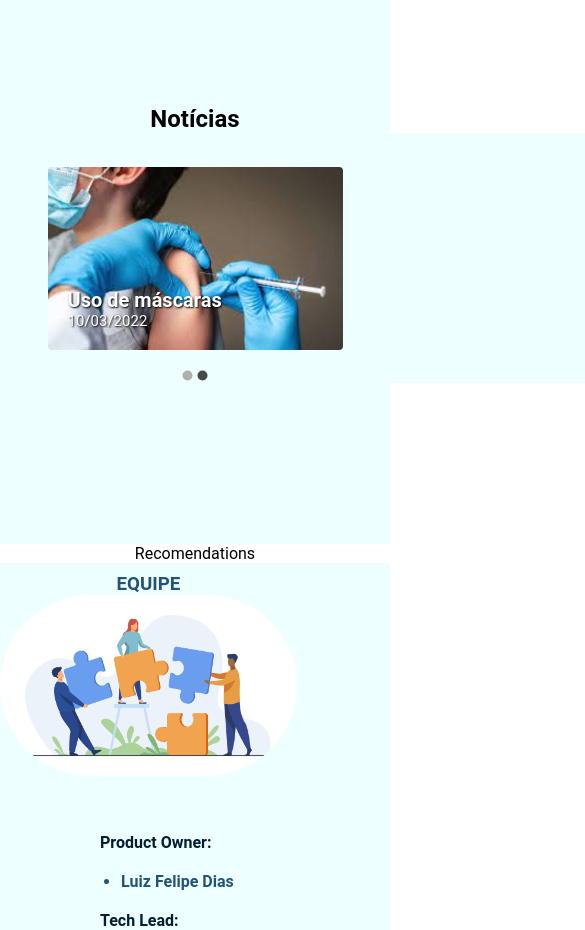
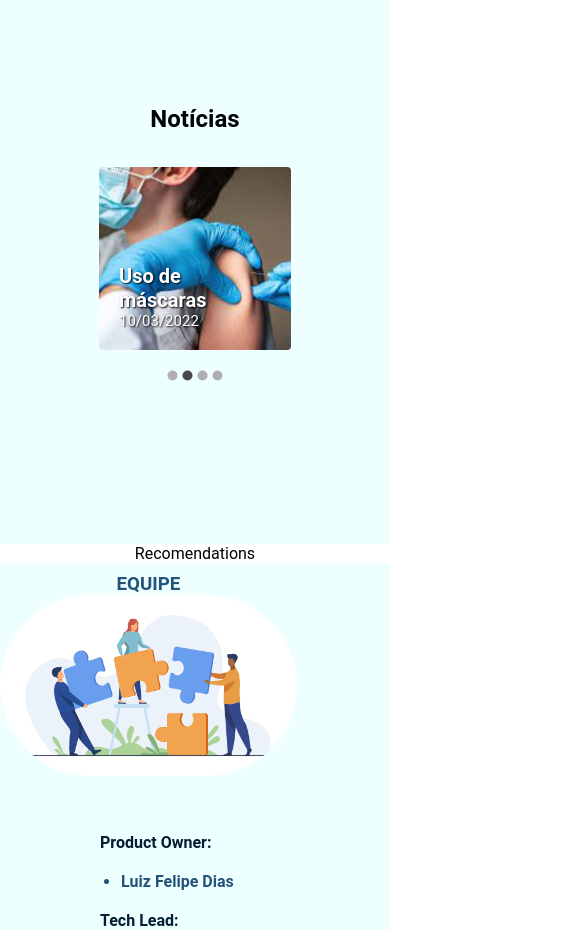
Before and after one commit to lufelipe12/isaude-app, a React (Create React App) app: page / in a window 390 px wide. Shown: the part 900-1830 px from the top of the page, 585 px wide, since content can reach past the window. Built offline with nearby package versions, Linux system fonts and the light colour scheme.

Commit message:
fix: Carousel is working now for mobile

```diff
--- a/src/components/NewsCarousel/index.jsx
+++ b/src/components/NewsCarousel/index.jsx
@@ -4,6 +4,7 @@ import { ContainerCarousel } from "./styles"
 import covid from "../../assets/covid.jpeg"
 import vaccine from "../../assets/vacinação.jpeg"
 import tranmition from "../../assets/transmissão.jpeg"
+import { useState } from "react"
 
 export const NewsCarousel = () =>{
     // Lista de itens, que sera substituida por uma lista de notícias.
@@ -29,21 +30,17 @@ export const NewsCarousel = () =>{
             img:vaccine
         },
     ]
+
     let newArr=[]
     const newsPortions = () => {
 
         for (let i =0; i<=Math.floor(news.length/3); i++){
             newArr.push([]);
         }
-        // let newArr=[]
-        console.log(newArr)
         news.forEach((item,index)=>newArr[Math.floor(index/3)]?.push(item) )
-        console.log(newArr)
-
         return(newArr)
     }
     newsPortions()
-    console.log(newArr)
 
     return (
         <ContainerCarousel>
@@ -52,11 +49,19 @@ export const NewsCarousel = () =>{
             // Coursel é o componente da biblioteca, next e prev fazem a troca automática
                 next={ (next, active) => console.log(`we left ${active}, and are now at ${next}`) }
                 prev={ (prev, active) => console.log(`we left ${active}, and are now at ${prev}`) }>
-                {newArr.map((item)=><div className="CarouselBox">
+
+                {window.matchMedia("(min-width:600px)").matches?
+                    newArr.map((item)=>
+                        <div className="CarouselBox">
                             {item.map((card,i)=><CarouselCard key={i} item={card}/>)}
-                        </div>)}
+                        </div>)
+                    :
+                    news.map((item, i)=>
+                        <div className="CarouselBox">
+                            <CarouselCard  key={i} item={item}/>
+                        </div>)
 
-
+                 }
             </Carousel>
         </ContainerCarousel>
     )
--- a/src/components/NewsCarousel/styles.js
+++ b/src/components/NewsCarousel/styles.js
@@ -6,7 +6,7 @@ export const ContainerCarousel = styled.div`
     .Carousel{
         display:flex;
         flex-direction:column;
-        width:1200px;
+        width:80vw;
         height:250px;
         font-size:15px;
         font-weight:600;
@@ -30,4 +30,10 @@ export const ContainerCarousel = styled.div`
     .CarouselBox{
 
     }
+
+    @media (max-width: 600px){
+        .Carousel{
+
+        }
+    }
 `
```
